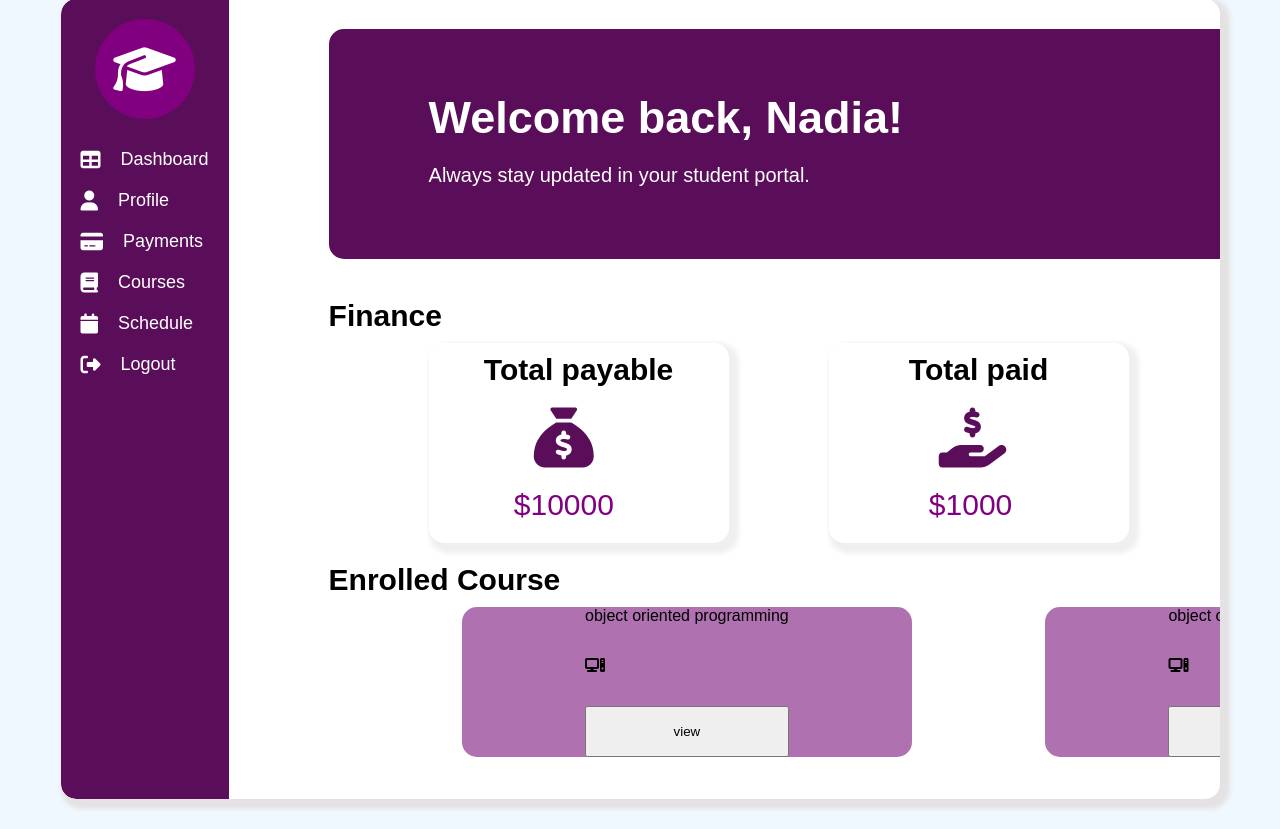
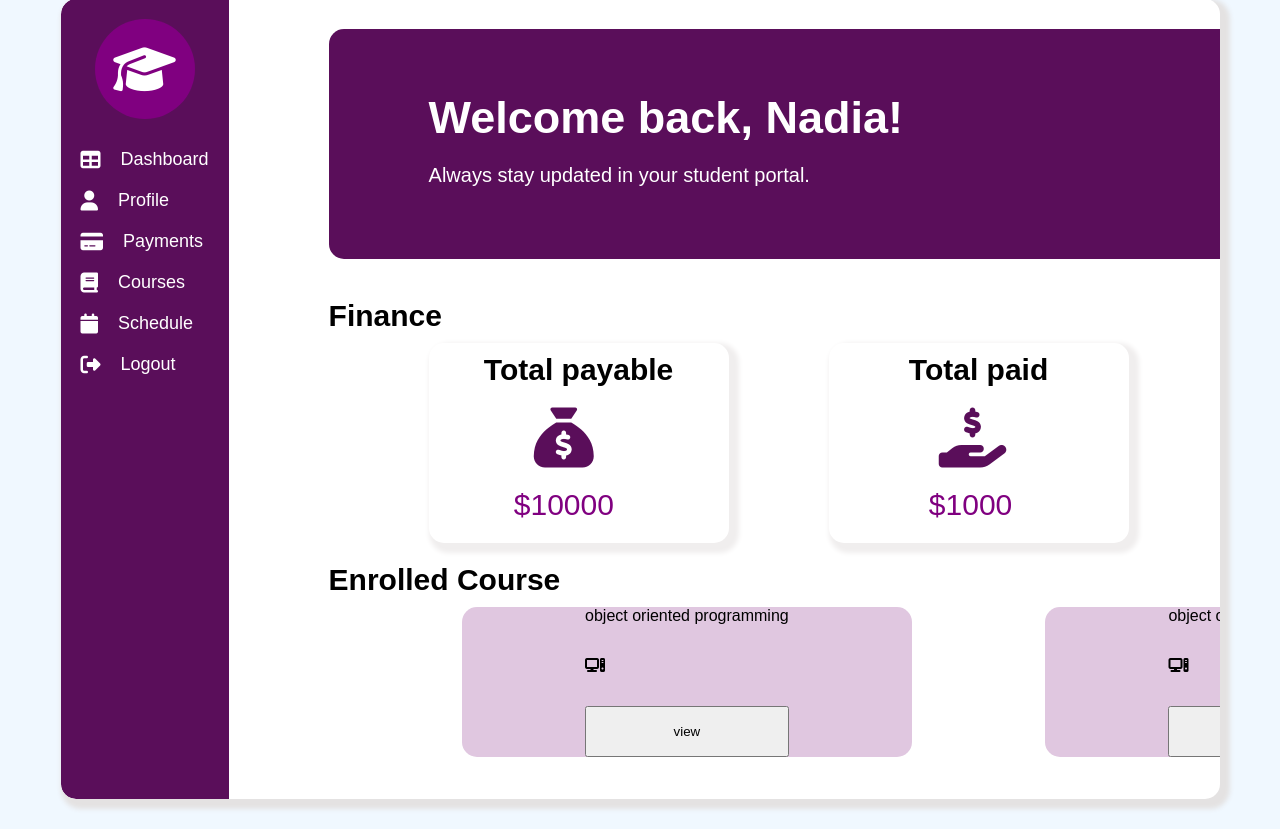
Before and after one commit to sohasara/student-portal, a PHP site: page / in a window 1280 px wide. Shown: the part 51-880 px from the top of the page. Run offline with PHP 8.4, Linux system fonts and the light colour scheme; some libraries are stand-ins or nearby versions.

Commit message:
add color

```diff
--- a/style.css
+++ b/style.css
@@ -181,7 +181,7 @@
 .enrolled_course{
 height: 150px;
 width: 450px;
-background-color: rgb(175, 113, 175);
+background-color: rgb(224, 199, 224);
 border-radius: 15px;
 display: grid;
 justify-content: center;
@@ -192,3 +192,8 @@ justify-content: center;
     display: flex;
     justify-content: space-evenly;
 }
+
+.enrolled_course:hover{
+    border: 3px solid rgb(90, 14, 90);
+
+}
```
